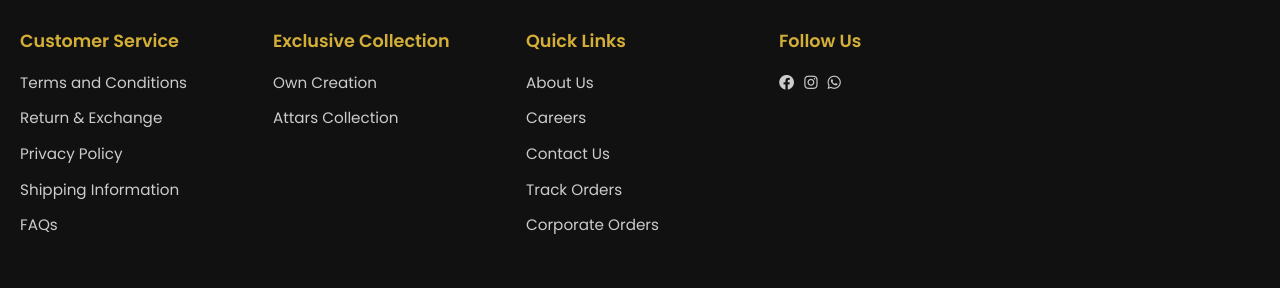
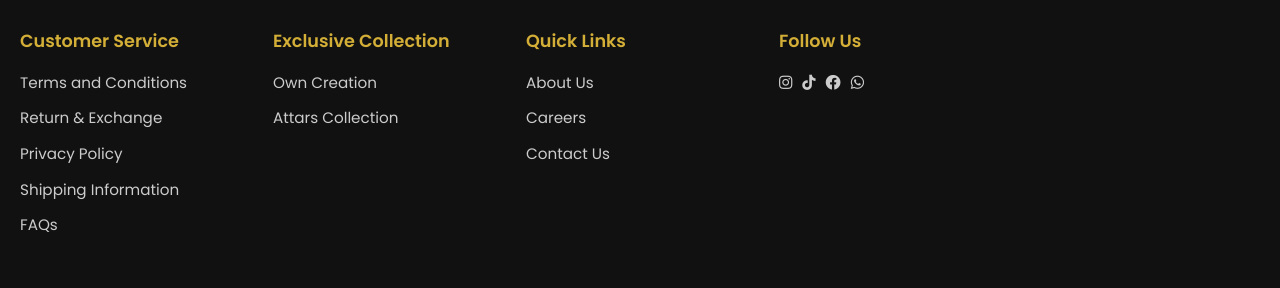
Before and after one commit to Busines-s/MushkbyHuzaifah, a website: page index.html in a window 1280 px wide. Shown: the part 2599-2887 px from the top of the page. Drawn offline with Linux system fonts and the light colour scheme.

Commit message:
footer updation
i have include links of tiktok instagram and facbook into the footer section

```diff
--- a/addpro.js
+++ b/addpro.js
@@ -27,7 +27,7 @@ const classicProducts = [
   { name: "Havoc", price3ml: 160, price6ml: 330, price12ml: 600, img: "img/classic/Havoe.png" },
 ];
 const casualProducts = [
-  { name: "white oud", price3ml: 160, price6ml: 160, price12ml: 160, img: "img/casual/whiteoud.jfif" },
+  { name: "white oud", price3ml: 160, price6ml: 330, price12ml: 600, img: "img/casual/whiteoud.jfif" },
   { name: "Dunhil Desire", price3ml: 160, price6ml: 330, price12ml: 600, img: "img/casual/dunhil.jfif" },
   { name: "soft", price3ml: 160, price6ml: 330, price12ml: 600, img: "img/casual/soft.png" },
   { name: "Ghulaf-e-kaaba", price3ml: 160, price6ml: 330, price12ml: 600, img: "img/casual/ghulaf.jfif" },
--- a/index.html
+++ b/index.html
@@ -32,7 +32,7 @@
         <section id="intro">
             <div class="intro-content">
 
-                <button onclick="window.location.href='#products'">Shop Now</button>
+                <button onclick="window.location.href='#premium-product'">Shop Now</button>
             </div>
         </section>
         <div class="qualitysection">
@@ -137,21 +137,35 @@
                 <li><a href="#about">About Us</a></li>
                 <li><a href="#">Careers</a></li>
                 <li><a href="contact.html">Contact Us</a></li>
-                <li><a href="#">Track Orders</a></li>
-                <li><a href="#">Corporate Orders</a></li>
+
             </ul>
         </div>
         <div class="footer-section">
             <h3>Follow Us</h3>
             <ul class="social-media">
-                <li><a class="footer-a" href="https://wa.me/+923334344513" target="_blank"><i
-                            class="fab fa-facebook"></i></a></li>
-                <li><a class="footer-a" href="https://www.instagram.com" target="_blank"><i
-                            class="fab fa-instagram"></i></a></li>
-                <li><a class="footer-a" href="https://www.whatsapp.com" target="_blank"><i
-                            class="fab fa-whatsapp"></i></a></li>
+                <li>
+                    <a class="footer-a" href="https://www.instagram.com/mushk_by_huzaifah?igsh=MW5veHJ1NmFpdmluYg==" target="_blank">
+                        <i class="fab fa-instagram"></i>
+                    </a>
+                </li>
+                <li>
+                    <a class="footer-a" href="https://www.tiktok.com/@mushk_by_huzaifah" target="_blank">
+                        <i class="fab fa-tiktok"></i>
+                    </a>
+                </li>
+                <li>
+                    <a class="footer-a" href="https://www.facebook.com/61567522481928/videos/1478371336901623/?sfnsn=scwspwa&mibextid=6AJuK9" target="_blank">
+                        <i class="fab fa-facebook"></i>
+                    </a>
+                </li>
+                <li>
+                    <a class="footer-a" href="https://wa.me/+923334344513" target="_blank">
+                        <i class="fab fa-whatsapp"></i>
+                    </a>
+                </li>
             </ul>
         </div>
+
         <p>&copy; 2025 Mushk-by_Huzaifah Fragrance Store. All rights reserved.</p>
     </footer>
 
--- a/style.css
+++ b/style.css
@@ -73,8 +73,11 @@ header {
         display: flex;
         flex-direction: row;  /* Ensure the nav items stay in a row */
         list-style: none;
+
         gap: 10px;
         margin-top: 0;
+        align-items: center;
+        justify-content: center;
     }
 
     nav ul li {
```
